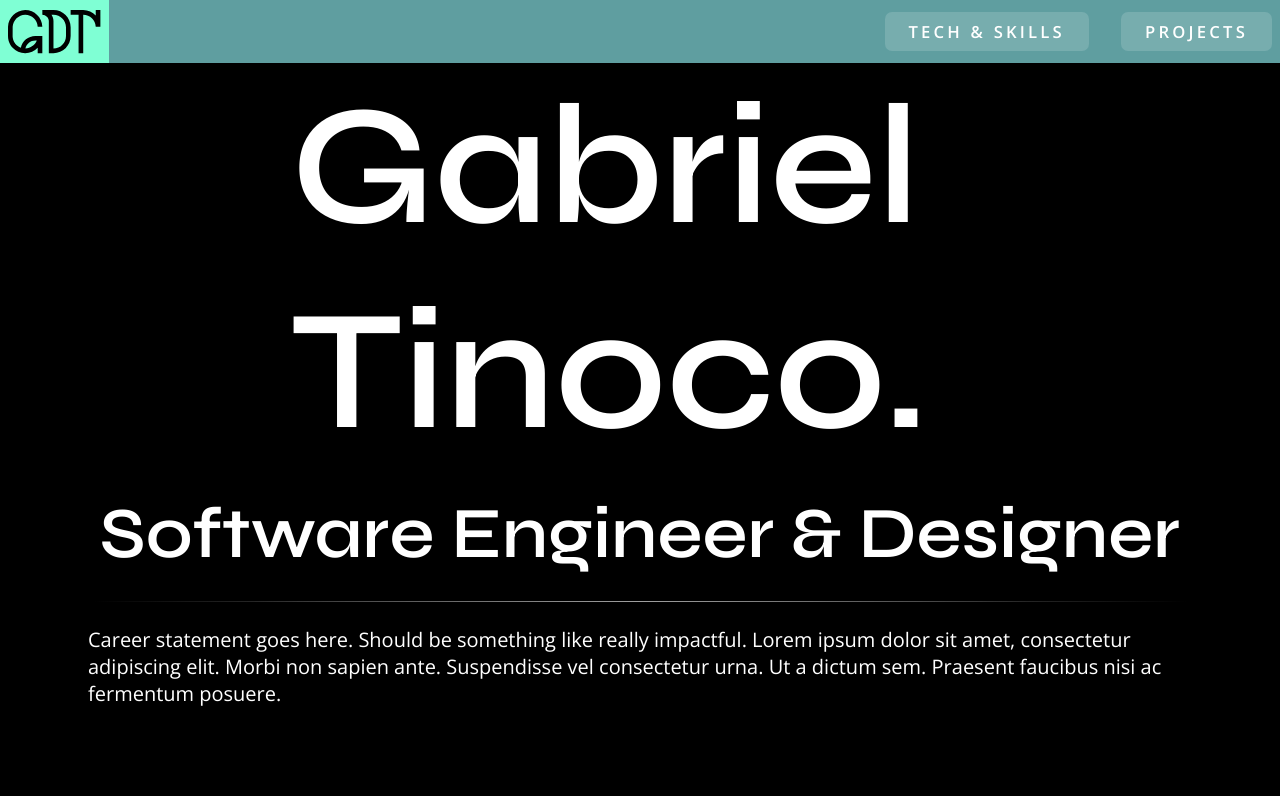
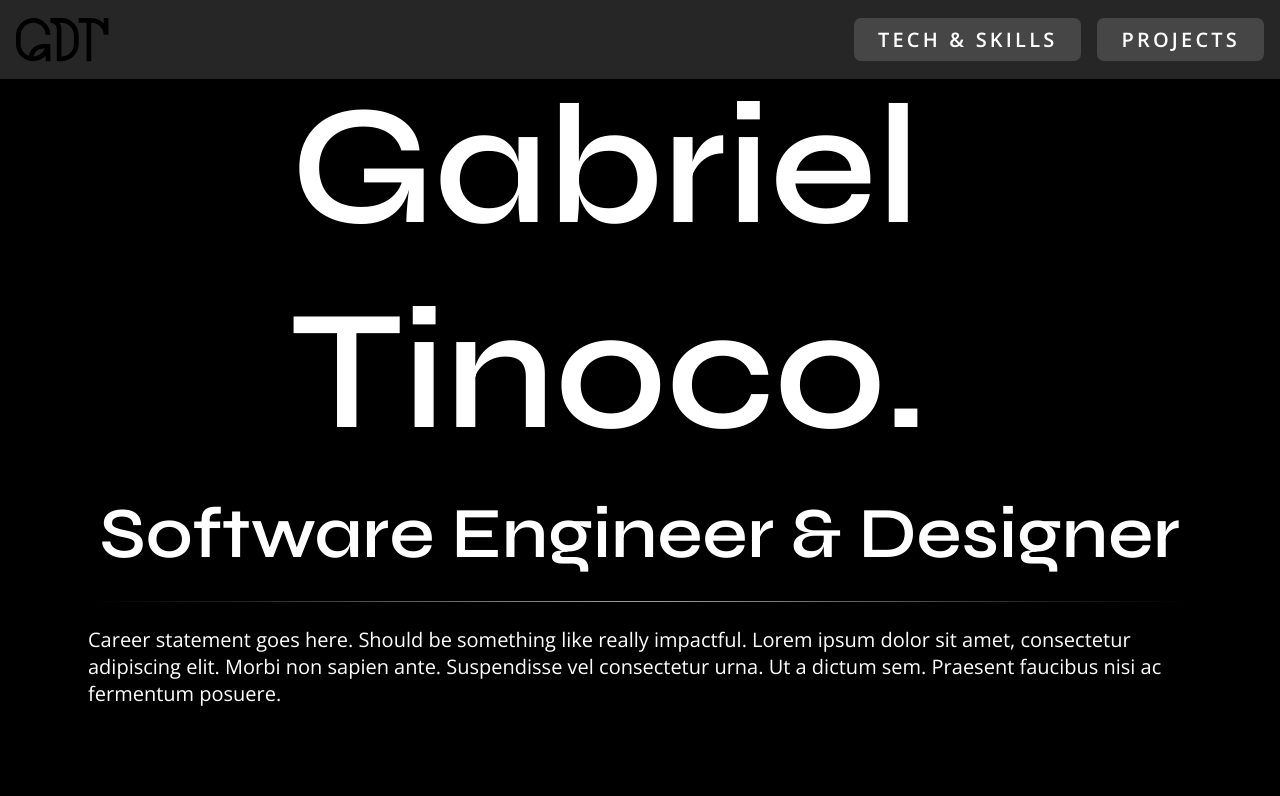
Before and after one commit to Gatinoko/Portfolio, a Next.js app: page / in a window 1280 px wide. Shown: the top 796 px of the page. Built offline with nearby package versions, Linux system fonts and the light colour scheme.

Commit message:
feat(components): Iterated on Navigation component

```diff
--- a/components/navigation/Navigation.tsx
+++ b/components/navigation/Navigation.tsx
@@ -32,7 +32,7 @@ export default function Navigation(props: Props) {
 				<div className='logo-button-container'>
 					{/* Logo */}
 					<a
-						className='nav-logo'
+						className='logo'
 						href='#IntroSection'>
 						<Logo />
 					</a>
@@ -42,14 +42,14 @@ export default function Navigation(props: Props) {
 						<li>
 							<Button
 								className='tech-and-skills-button'
-								size={'extra-small'}
+								size={'small'}
 								text='Tech & Skills'
 							/>
 						</li>
 						<li>
 							<Button
 								className='projects-button'
-								size={'extra-small'}
+								size={'small'}
 								text='Projects'
 							/>
 						</li>
--- a/components/navigation/navigation.scss
+++ b/components/navigation/navigation.scss
@@ -17,18 +17,20 @@
 	}
 
 	.logo-button-container {
+		& {
 			display: flex;
 			justify-content: space-between;
 			z-index: 2;
 			width: 100%;
 			height: fit-content;
+			background-color: #262626;
+		}
 
-		background-color: cadetblue;
-
-		.nav-logo {
-			padding: 8px;
+		.logo {
+			& {
+				padding: get-spacing-value(spacing-16);
 				width: fit-content;
-			background-color: aquamarine;
+			}
 
 			.logo-svg {
 				width: clamp(2px, 5rem + 1vw, 10rem);
@@ -36,29 +38,28 @@
 		}
 
 		.section-list {
+			& {
 				display: flex;
-			gap: get-spacing-value(spacing-32);
-
+				gap: get-spacing-value(spacing-16);
 				margin: 0;
-			padding: get-spacing-value(spacing-8);
+				padding: get-spacing-value(spacing-16);
 				align-self: center;
 				list-style-type: none;
+
+				@include screen-breakpoint(mobile, tablet) {
+					display: none;
+				}
+			}
 
 			li {
 				height: fit-content;
 			}
 		}
-		@include screen-breakpoint(mobile, tablet) {
-			.section-list {
-				display: none;
-			}
-		}
 
 		.mobile-hamburguer {
 			display: none;
-		}
+
 			@include screen-breakpoint(mobile, tablet) {
-			.mobile-hamburguer {
 				display: flex;
 				align-self: center;
 				margin: 8px;
@@ -68,9 +69,7 @@
 
 	.nav-list {
 		display: none;
-	}
 		@include screen-breakpoint(mobile, tablet) {
-		.nav-list {
 			display: flex;
 			flex-direction: column;
 			gap: get-spacing-value(spacing-16);
```
Lines whose indentation alone changed are shown as unchanged.
